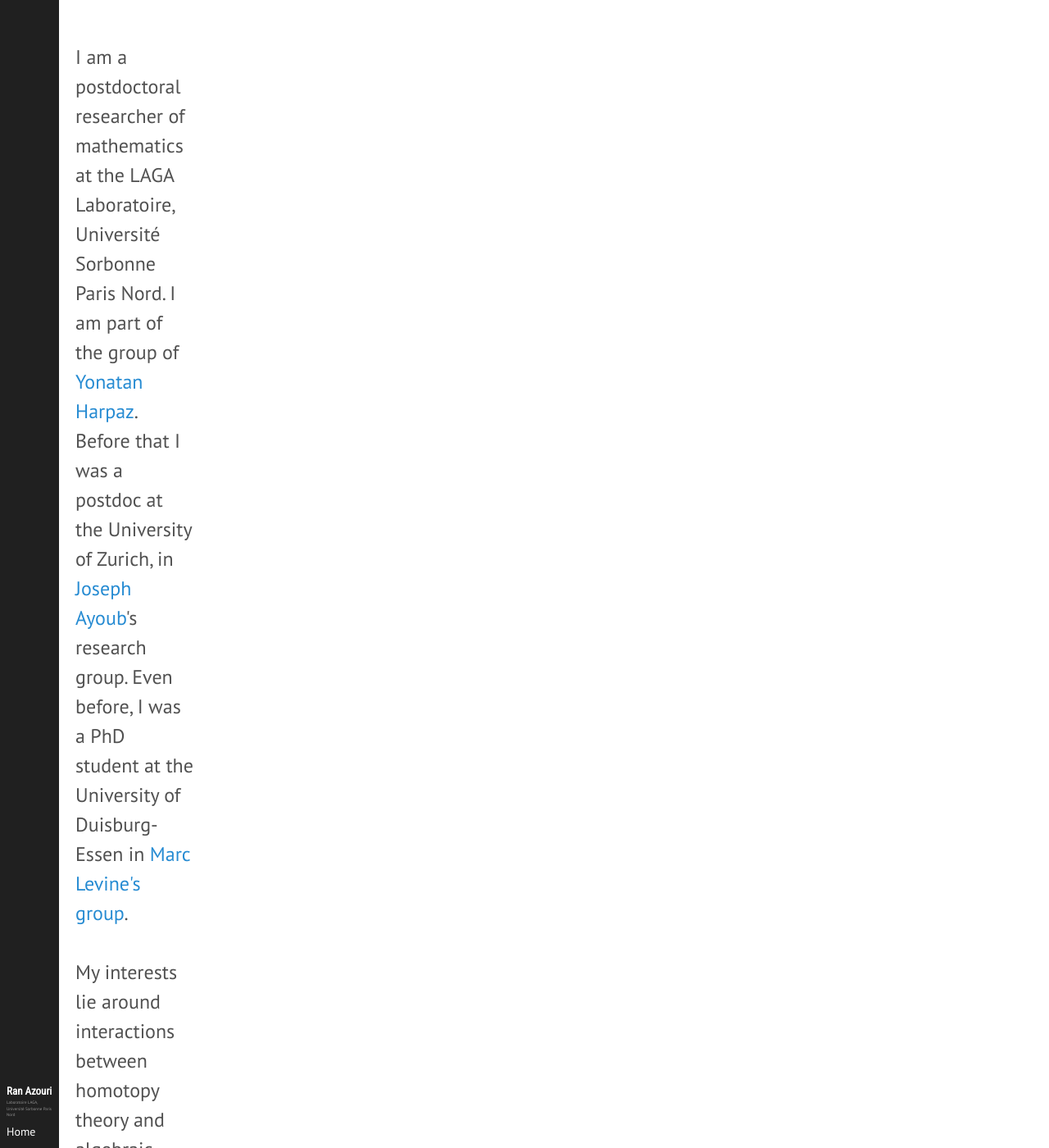
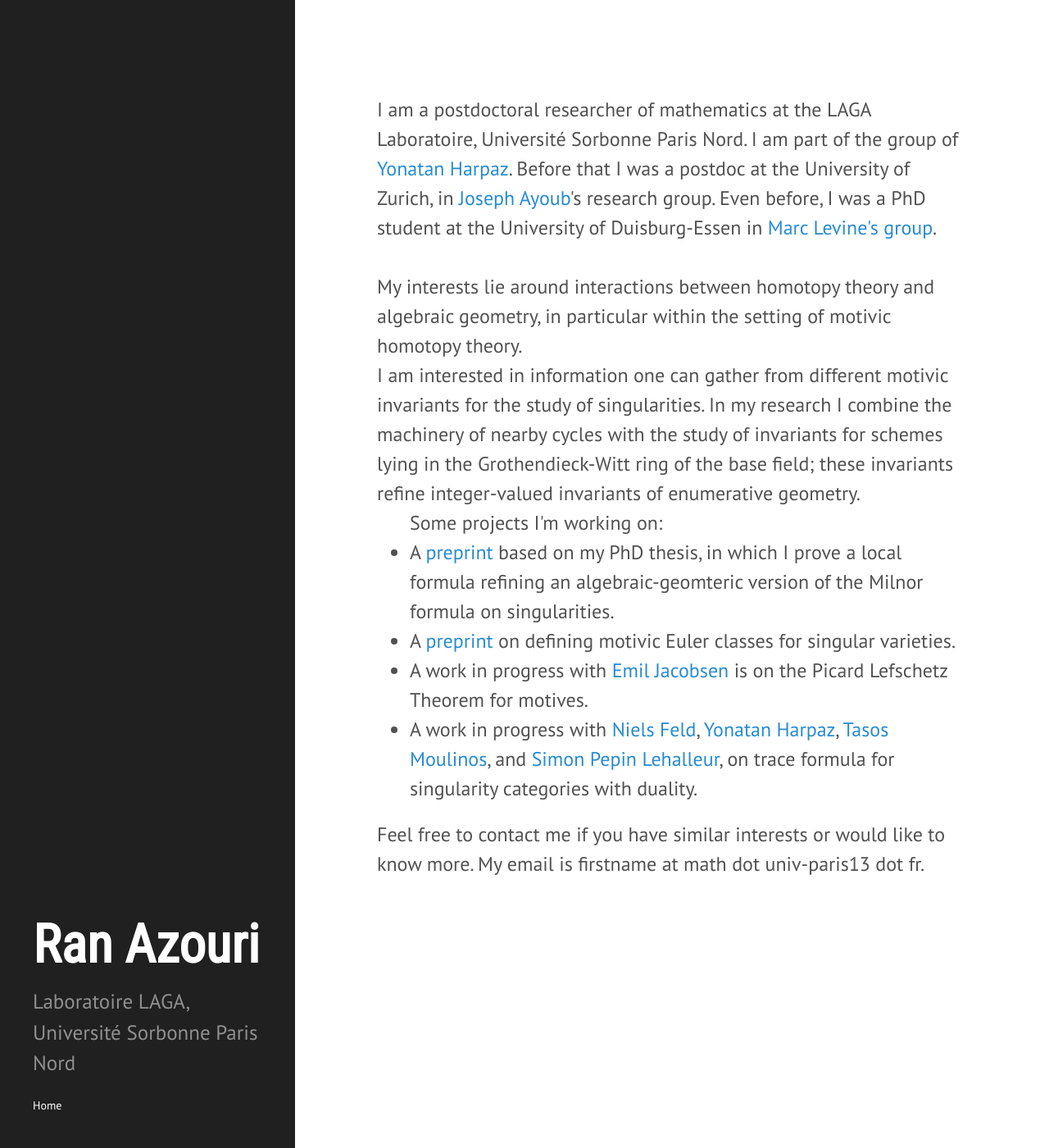
Before and after one commit to ransass/ransass.github.io, a Jekyll site: the page built from index.html, in a window 1280 px wide and 1400 px high. Shown: the whole window at 82% size. Built offline with Jekyll 4.4.1, drawn with Linux system fonts in a browser that asks for light colours; some web fonts are replaced; the list of posts is cut into pages by our own code.

Commit message:
Update hyde.css

```diff
--- a/public/css/hyde.css
+++ b/public/css/hyde.css
@@ -36,12 +36,12 @@ html {
 }
 @media (min-width: 48em) {
   html {
-    font-size: 6px; /*16*/
+    font-size: 16px;
   }
 }
 @media (min-width: 58em) {
   html {
-    font-size: 4px; /*20*/
+    font-size: 20px;
   }
 }
 
@@ -124,7 +124,6 @@ a.sidebar-nav-item:focus {
 .content {
   padding-top:    4rem;
   padding-bottom: 4rem;
-  font-size: 3px; /*None*/
 }
 
 @media (min-width: 48em) {
@@ -132,7 +131,6 @@ a.sidebar-nav-item:focus {
     max-width: 38rem;
     margin-left: 20rem;
     margin-right: 2rem;
-    font-size: 5px; /*None*/
   }
 }
 
@@ -140,7 +138,6 @@ a.sidebar-nav-item:focus {
   .content {
     margin-left: 22rem;
     margin-right: 4rem;
-    font-size: 7px; /*None*/
   }
 }
 
```
